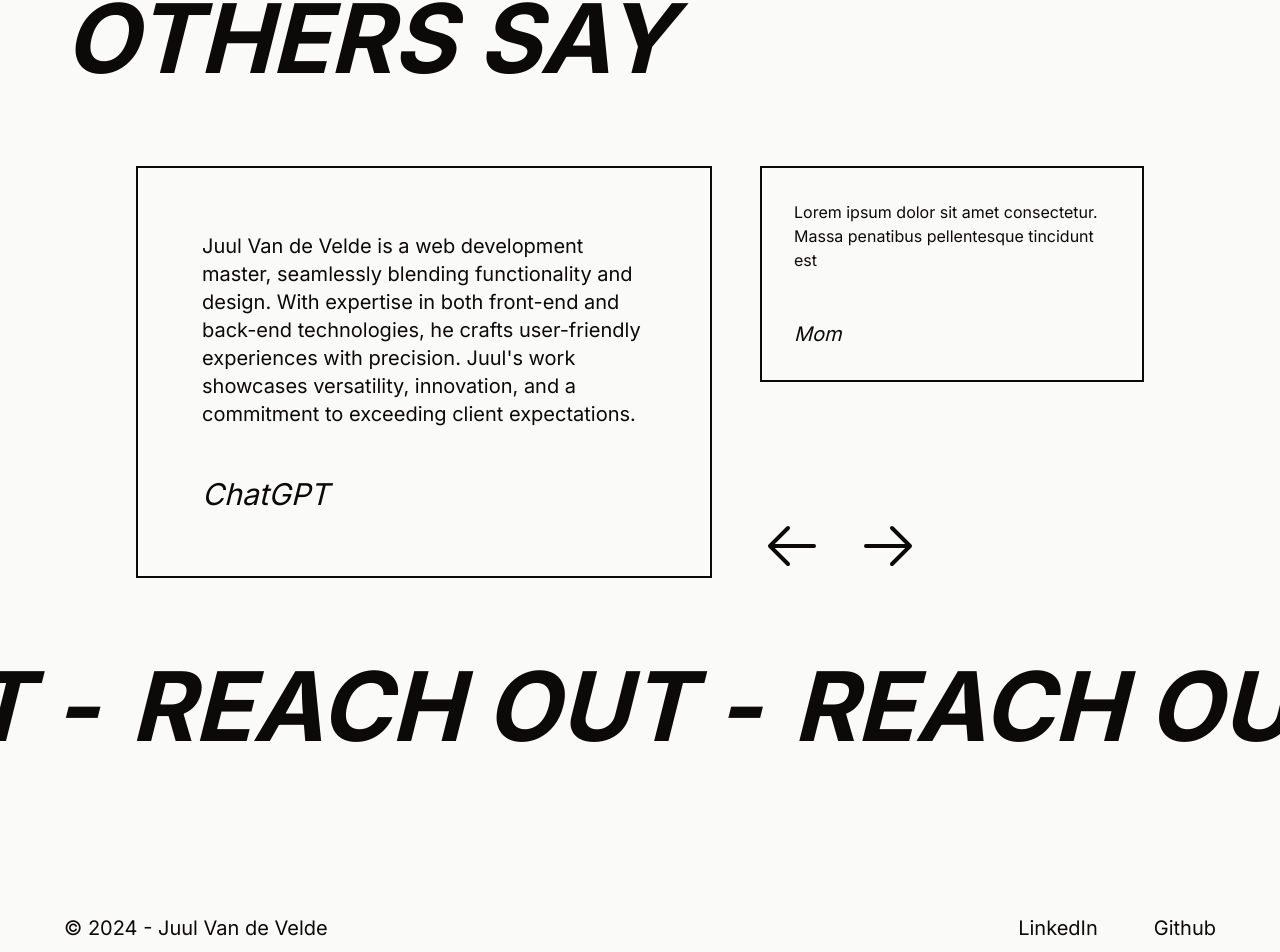
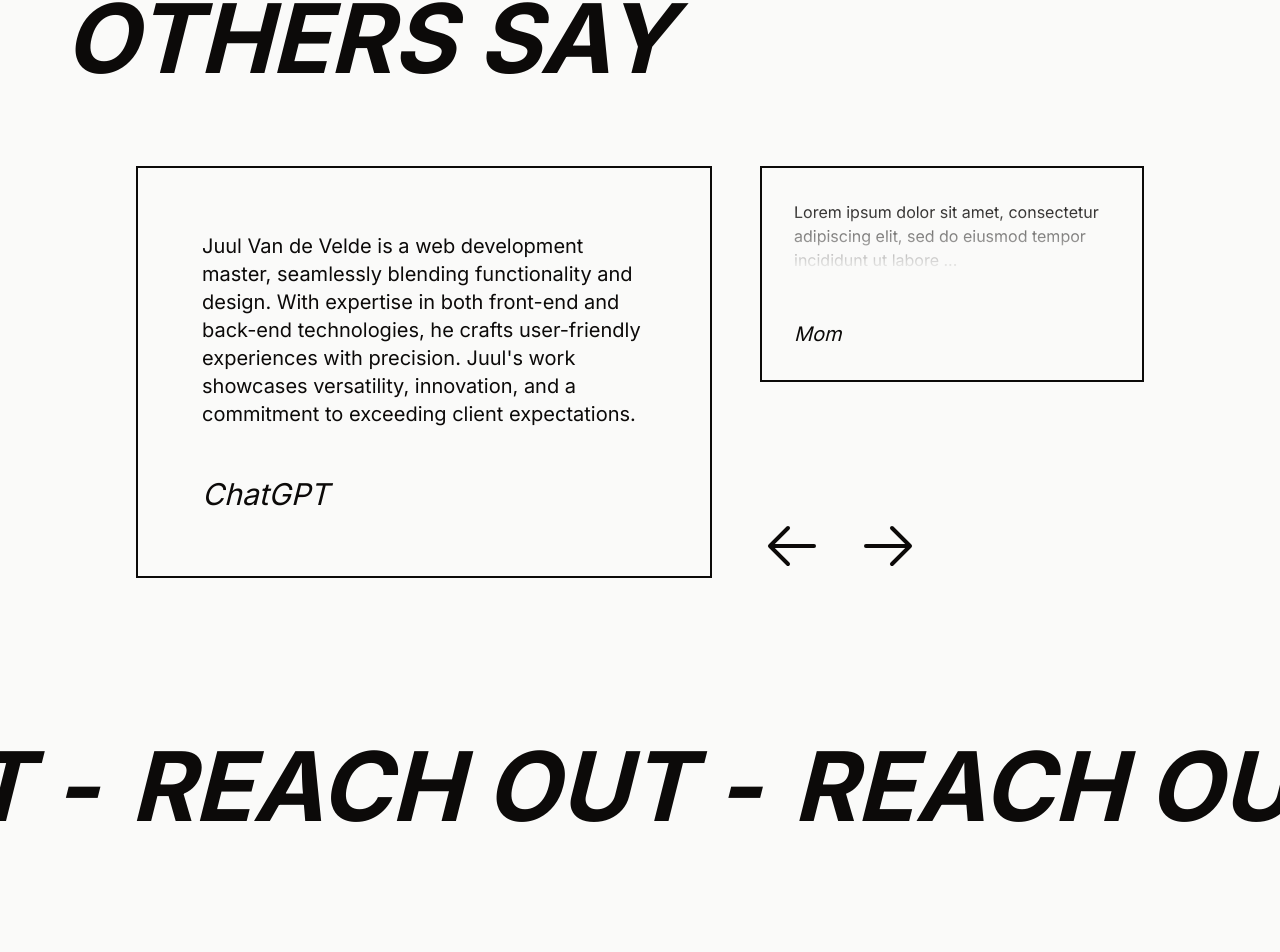
Before and after one commit to juul-vandevelde-howest/portfolio, a Next.js app: page / in a window 1280 px wide. Shown: the part 3650-4602 px from the top of the page. Built offline with nearby package versions, Linux system fonts and the light colour scheme.

Commit message:
feat: polished review section

```diff
--- a/src/components/Reviews.tsx
+++ b/src/components/Reviews.tsx
@@ -2,30 +2,67 @@
 
 import { ArrowLeft, ArrowRight } from '@phosphor-icons/react'
 import Section from './Section'
+import { useState } from 'react'
 
 function Reviews() {
+  interface Review {
+    text: string
+    author: string
+  }
+
+  const reviews: Review[] = [
+    {
+      text: "Juul Van de Velde is a web development master, seamlessly blending functionality and design. With expertise in both front-end and back-end technologies, he crafts user-friendly experiences with precision. Juul's work showcases versatility, innovation, and a commitment to exceeding client expectations.",
+      author: 'ChatGPT',
+    },
+    {
+      text: 'Lorem ipsum dolor sit amet, consectetur adipiscing elit, sed do eiusmod tempor incididunt ut labore et dolore magna aliqua. Ut enim ad minim veniam, quis nostrud exercitation ullamco laboris nisi ut aliquip ex ea commodo consequat. Duis aute irure dolor in reprehenderit in voluptate velit esse.',
+      author: 'Mom',
+    },
+    {
+      text: 'Lorem ipsum dolor sit amet, consectetur adipiscing elit, sed do eiusmod tempor incididunt ut labore et dolore magna aliqua. Ut enim ad minim veniam, quis nostrud exercitation ullamco laboris nisi ut aliquip ex ea commodo consequat. Duis aute irure dolor in reprehenderit in voluptate velit esse.',
+      author: 'Dad',
+    },
+  ]
+
+  const [currentIndex, setCurrentIndex] = useState(0)
+
+  const handlePrevious = () => {
+    setCurrentIndex(prevIndex =>
+      prevIndex === 0 ? reviews.length - 1 : prevIndex - 1,
+    )
+  }
+
+  const handleNext = () => {
+    setCurrentIndex(prevIndex => (prevIndex + 1) % reviews.length)
+  }
+
   return (
     <Section title="WHAT<br />OTHERS SAY" id="reviews">
-      <div className="my-20 flex flex-row gap-12 justify-center">
+      <div className="mb-40 mt-20 flex flex-row justify-center gap-12">
         <div className="w-1/2 border-2 border-foreground p-16">
-          <div className="pb-12 text-xl">
-          Juul Van de Velde is a web development master, seamlessly blending functionality and design. With expertise in both front-end and back-end technologies, he crafts user-friendly experiences with precision. Juul&apos;s work showcases versatility, innovation, and a commitment to exceeding client expectations.
-          </div>
-          <div className="text-3xl italic">ChatGPT</div>
+          <div className="pb-12 text-xl">{reviews[currentIndex].text}</div>
+          <div className="text-3xl italic">{reviews[currentIndex].author}</div>
         </div>
         <div className="flex w-1/3 flex-col justify-between">
           <div className="border-2 border-foreground p-8">
-            <div className="pb-12">
-              Lorem ipsum dolor sit amet consectetur. Massa penatibus
-              pellentesque tincidunt est
+            <div className="bg-gradient-to-b from-foreground to-transparent to-60% bg-clip-text pb-12 text-transparent">
+              {reviews[(currentIndex + 1) % reviews.length].text
+                .slice(0, 100)
+                .split(' ')
+                .slice(0, -1)
+                .join(' ')}{' '}
+              ...
             </div>
-            <div className="text-xl italic">Mom</div>
+            <div className="text-xl italic">
+              {reviews[(currentIndex + 1) % reviews.length].author}
+            </div>
           </div>
           <div className="flex flex-row gap-8">
-            <button>
+            <button onClick={handlePrevious}>
               <ArrowLeft size={64} />
             </button>
-            <button>
+            <button onClick={handleNext}>
               <ArrowRight size={64} />
             </button>
           </div>
```
